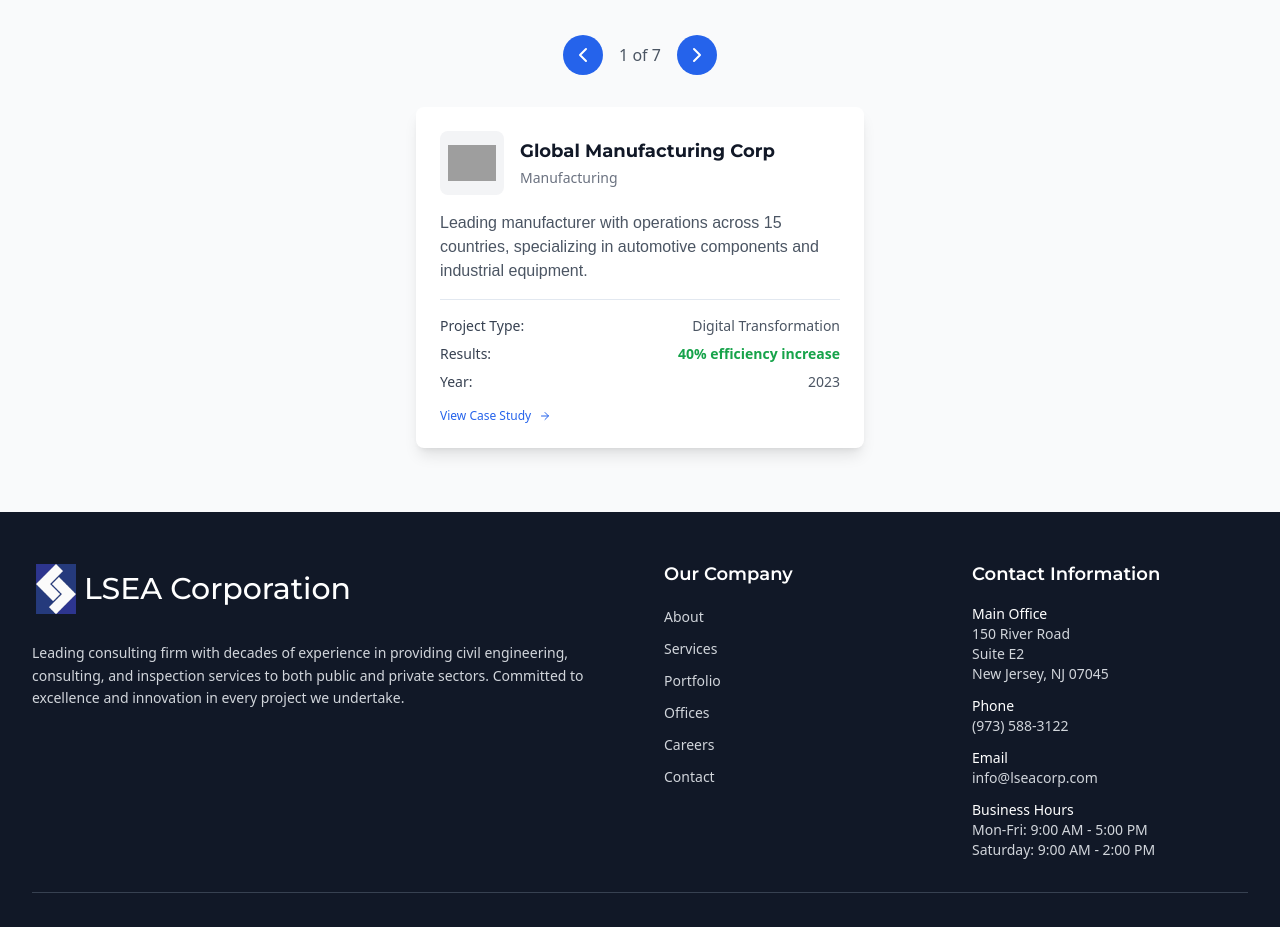
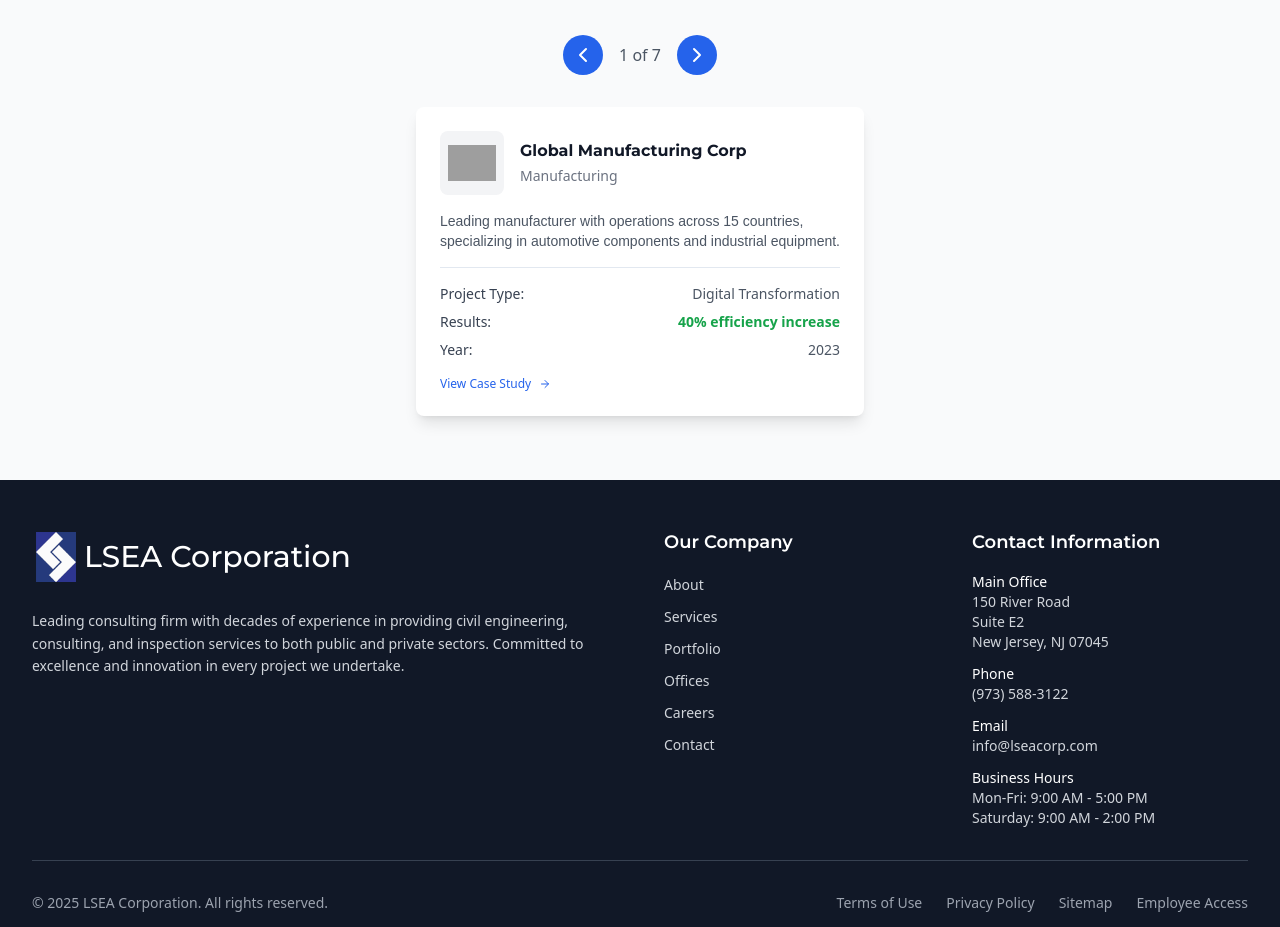
Before and after one commit to alballer08/lsea-corp-site, a React (Vite) app: page /clients in a window 1280 px wide. Shown: the part 860-1787 px from the top of the page. Built offline with nearby package versions, Linux system fonts and the light colour scheme; grey boxes are pictures that could not be loaded.

Commit message:
Adjust font size and partner display
Reduce font size and display one partner at a time on the partners page.

```diff
--- a/src/pages/Clients.tsx
+++ b/src/pages/Clients.tsx
@@ -157,14 +157,14 @@ const Clients = () => {
                       />
                     </div>
                     <div className="flex-1">
-                      <h3 className="text-lg font-bold text-gray-900 font-montserrat group-hover:text-blue-600 transition-colors">
+                      <h3 className="text-base font-bold text-gray-900 font-montserrat group-hover:text-blue-600 transition-colors">
                         {client.name}
                       </h3>
                       <span className="text-sm text-gray-500">{client.industry}</span>
                     </div>
                   </div>
 
-                  <p className="text-gray-600 mb-4 font-arial line-clamp-3">
+                  <p className="text-sm text-gray-600 mb-4 font-arial line-clamp-3">
                     {client.description}
                   </p>
 
--- a/src/pages/Partners.tsx
+++ b/src/pages/Partners.tsx
@@ -25,7 +25,7 @@ const partners = [
 
 const Partners = () => {
   const [currentIndex, setCurrentIndex] = useState(0);
-  const itemsPerPage = 2;
+  const itemsPerPage = 1;
   const totalPages = Math.ceil(partners.length / itemsPerPage);
 
   const nextSlide = () => {
@@ -80,7 +80,7 @@ const Partners = () => {
             </button>
           </div>
 
-          <div className="grid grid-cols-1 md:grid-cols-2 gap-8">
+          <div className="grid grid-cols-1 gap-8 max-w-2xl mx-auto">
             {getCurrentPartners().map((partner) => (
               <Link
                 key={partner.id}
@@ -103,7 +103,7 @@ const Partners = () => {
                 <div className="p-6">
                   <div className="flex items-start justify-between mb-4">
                     <div>
-                      <h3 className="text-xl font-bold text-gray-900 mb-2 font-montserrat">
+                      <h3 className="text-base font-bold text-gray-900 mb-2 font-montserrat">
                         {partner.name}
                       </h3>
                       <span className="inline-block bg-blue-100 text-blue-800 text-sm font-medium px-3 py-1 rounded-full">
@@ -113,7 +113,7 @@ const Partners = () => {
                     <ExternalLink className="w-5 h-5 text-gray-400 group-hover:text-blue-600 transition-colors" />
                   </div>
 
-                  <p className="text-gray-600 mb-4 font-arial">
+                  <p className="text-sm text-gray-600 mb-4 font-arial">
                     {partner.description}
                   </p>
 
```
